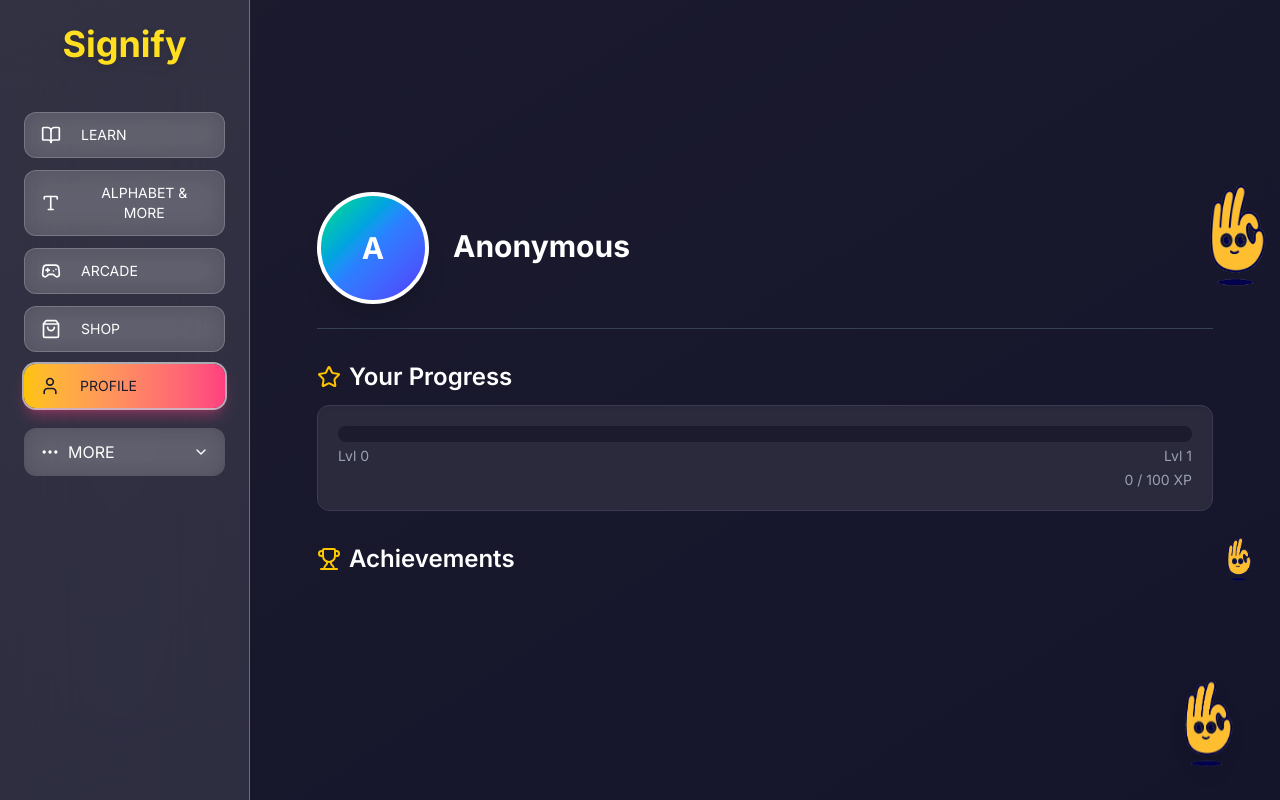
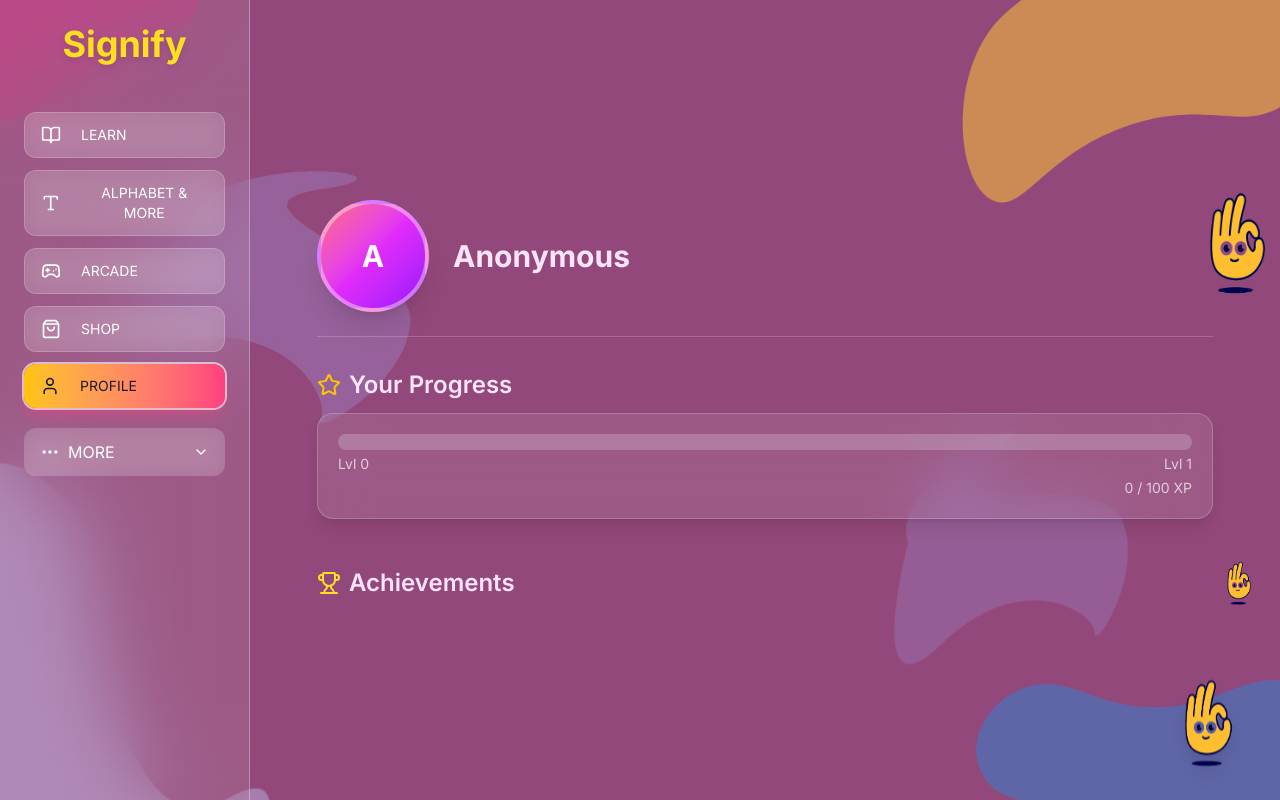
Before and after one commit to Cejay29/Signify-, a React (Vite) app: page /profile in a window 1280 px wide. Built offline with nearby package versions, Linux system fonts and the light colour scheme.

Commit message:
updated profile

```diff
--- a/src/pages/Profile.jsx
+++ b/src/pages/Profile.jsx
@@ -1,14 +1,10 @@
 "use client";
 import { useEffect, useState } from "react";
 import { supabase } from "../lib/supabaseClient";
-import {
-  Star,
-  Trophy
-} from "lucide-react";
+import { Star, Trophy } from "lucide-react";
 import Sidebar from "../components/Sidebar";
 import AchievementIcon from "../components/AchievementIcon";
 
-/* --------------------- HELPER FUNCTIONS --------------------- */
 function xpNeededFor(level) {
   return 100 + level * 20;
 }
@@ -26,30 +22,27 @@ function rarityClass(r) {
     case "legendary":
       return "border-yellow-400";
     default:
-      return "border-gray-600";
+      return "border-pink-300/40";
   }
 }
 
-/* Random avatar gradient */
 function getRandomGradient() {
   const gradients = [
-    "from-pink-500 via-red-500 to-yellow-500",
-    "from-indigo-500 via-purple-500 to-pink-500",
-    "from-green-400 via-blue-500 to-indigo-600",
-    "from-yellow-400 via-red-500 to-pink-500",
-    "from-blue-500 via-teal-500 to-green-400",
+    "from-pink-400 via-fuchsia-500 to-purple-600",
+    "from-purple-500 via-pink-400 to-yellow-400",
+    "from-rose-400 via-fuchsia-500 to-purple-600",
+    "from-yellow-300 via-rose-400 to-pink-500",
+    "from-indigo-400 via-purple-500 to-pink-400",
   ];
   return gradients[Math.floor(Math.random() * gradients.length)];
 }
 
-/* --------------------- COMPONENT --------------------- */
 export default function Profile() {
   const [user, setUser] = useState(null);
   const [userData, setUserData] = useState(null);
   const [achievements, setAchievements] = useState([]);
   const [unlockedIds, setUnlockedIds] = useState([]);
 
-  /* --------------------- LOAD USER --------------------- */
   async function loadUserData() {
     const { data: { session } } = await supabase.auth.getSession();
     const userInfo = session?.user;
@@ -64,6 +57,7 @@ export default function Profile() {
       .single();
 
     if (!data) return;
+
     let { xp, level } = data;
 
     xp = xp || 0;
@@ -83,7 +77,6 @@ export default function Profile() {
     setUserData({ ...data, xp, level });
   }
 
-  /* --------------------- LOAD ACHIEVEMENTS --------------------- */
   async function loadAchievements() {
     const { data: { session } } = await supabase.auth.getSession();
     const userInfo = session?.user;
@@ -104,13 +97,11 @@ export default function Profile() {
     setAchievements(data || []);
   }
 
-  /* --------------------- LOGOUT --------------------- */
   async function logout() {
     await supabase.auth.signOut();
     window.location.href = "/landing";
   }
 
-  /* Load everything */
   useEffect(() => {
     loadUserData();
     loadAchievements();
@@ -132,11 +123,22 @@ export default function Profile() {
     })();
 
   return (
-    <div className="flex h-screen bg-gradient-to-br from-[#1C1B2E] to-[#14142B] text-white font-[Inter]">
+    <div className="
+      relative flex min-h-screen font-['Inter']
+      bg-[#92487A] text-white overflow-hidden
+    ">
+
+      {/* 🍇 Matching Homepage Background Shapes */}
+      <img src="/bg/upper-left.png" className="absolute top-[-130px] left-[-80px] w-72 opacity-55 pointer-events-none" />
+      <img src="/bg/upper-right.png" className="absolute top-[-150px] right-[-60px] w-96 opacity-65 pointer-events-none" />
+      <img src="/bg/shape-center.png" className="absolute top-[20%] left-[10%] w-72 opacity-25 rotate-[12deg] pointer-events-none" />
+      <img src="/bg/shape-center.png" className="absolute top-[55%] right-[12%] w-64 opacity-20 rotate-[-18deg] pointer-events-none" />
+      <img src="/bg/shape-bottom-left.png" className="absolute bottom-[-150px] left-[-70px] w-96 opacity-40 pointer-events-none" />
+      <img src="/bg/lower-right.png" className="absolute bottom-[-160px] right-[-70px] w-96 opacity-35 pointer-events-none" />
+
       <Sidebar onLogout={logout} />
 
-      {/* MAIN */}
-      <main className="flex-1 overflow-y-auto p-8 md:ml-16 xl:ml-[250px]">
+      <main className="flex-1 overflow-y-auto p-10 md:ml-16 xl:ml-[250px] relative z-10">
 
         {/* USER SECTION */}
         <section className="pt-40 max-w-4xl mx-auto">
@@ -145,58 +147,60 @@ export default function Profile() {
           <div className="flex items-center gap-6 mb-6 relative">
 
             {/* Avatar */}
-            <div className={`w-28 h-28 rounded-full border-4 bg-gradient-to-br ${avatarGradient}
-              flex items-center justify-center text-3xl font-bold shadow-xl`}>
+            <div
+              className={`
+                w-28 h-28 rounded-full border-4 border-white/40
+                bg-gradient-to-br ${avatarGradient}
+                flex items-center justify-center text-3xl font-bold shadow-xl
+              `}
+            >
               {username.charAt(0).toUpperCase()}
             </div>
 
-            {/* Username + Email */}
             <div>
-              <h2 className="text-3xl font-bold mb-1">{username}</h2>
-              <p className="text-gray-400">{email}</p>
+              <h2 className="text-3xl font-extrabold text-[#FFE4FB]">{username}</h2>
+              <p className="text-white/70">{email}</p>
             </div>
 
-            {/* Mascot beside user */}
+            {/* Mascot */}
             <img
               src="/img/big-logo.gif"
               className="absolute right-[-80px] top-[-10px] w-28 h-28 animate-bounce-slow pointer-events-none"
             />
           </div>
 
-          <hr className="border-gray-700 mb-8" />
+          <hr className="border-white/20 mb-8" />
 
           {/* XP PROGRESS */}
-          <div className="mb-8">
-            <h3 className="text-2xl font-semibold mb-3 flex items-center gap-2">
+          <div className="mb-12">
+            <h3 className="text-2xl font-semibold mb-3 flex items-center gap-2 text-[#FFE4FB]">
               <Star className="w-6 h-6 text-[#FFC400]" /> Your Progress
             </h3>
 
-            <div className="bg-[#2A2A3C] p-5 rounded-xl shadow-inner border border-[#3a3a55]">
-              <div className="w-full bg-[#1C1B2E] rounded-full h-4 overflow-hidden">
+            <div className="bg-white/10 backdrop-blur-xl p-5 rounded-2xl shadow-lg border border-white/20">
+              <div className="w-full bg-white/20 rounded-full h-4 overflow-hidden">
                 <div
-                  className="h-4 bg-gradient-to-r from-[#FFC400] to-[#FF6B00] rounded-full transition-all"
+                  className="h-4 bg-gradient-to-r from-[#FFC400] to-[#FF3F7F] rounded-full"
                   style={{ width: `${percent}%` }}
                 />
               </div>
 
-              <div className="flex justify-between text-sm text-gray-400 mt-1">
+              <div className="flex justify-between text-sm text-white/70 mt-1">
                 <span>Lvl {level}</span>
                 <span>Lvl {level + 1}</span>
               </div>
 
-              <p className="text-sm text-gray-400 mt-1 text-right">
+              <p className="text-sm text-white/70 mt-1 text-right">
                 {xp} / {xpNeeded} XP
               </p>
             </div>
           </div>
 
           {/* ACHIEVEMENTS */}
-          <div>
-            <h3 className="text-2xl font-semibold mb-3 flex items-center gap-2 relative">
-              <Trophy className="w-6 h-6 text-yellow-400" />
+          <div className="mb-20">
+            <h3 className="text-2xl font-semibold mb-4 flex items-center gap-2 text-[#FFE4FB] relative">
+              <Trophy className="w-6 h-6 text-yellow-300" />
               Achievements
-
-              {/* Middle Mascot Badge */}
               <img
                 src="/img/big-logo.gif"
                 className="w-12 h-12 absolute right-[-50px] top-[-5px] animate-bounce pointer-events-none"
@@ -211,19 +215,19 @@ export default function Profile() {
                   <div
                     key={a.id}
                     className={`border rounded-xl p-5 ${rarityClass(a.rarity)}
-                      ${unlocked ? "bg-[#2A2A3C]" : "bg-[#1C1B2E] opacity-70"}`}
+                      ${unlocked ? "bg-white/15 backdrop-blur-xl border-white/40" : "bg-white/5 border-white/10 opacity-70"}
+                    `}
                   >
                     <div className="flex items-center gap-3 mb-2">
                       <AchievementIcon icon={a.icon} size={28} />
                       <h4 className="text-xl font-bold">{a.title}</h4>
                     </div>
 
-                    <p className="text-gray-300 text-sm mb-3">
+                    <p className="text-white/70 text-sm mb-3">
                       {a.description}
                     </p>
 
-                    <div className={`text-sm ${unlocked ? "text-green-400" : "text-gray-500"
-                      }`}>
+                    <div className={`text-sm ${unlocked ? "text-green-300" : "text-white/40"}`}>
                       {unlocked ? "✅ Unlocked" : "🔒 Locked"}
                       <span className="italic ml-1">· {rarityLabel(a.rarity)}</span>
                     </div>
@@ -235,11 +239,12 @@ export default function Profile() {
 
         </section>
 
-        {/* FLOATING MASCOT BOTTOM-RIGHT */}
+        {/* FLOATING MASCOT */}
         <img
           src="/img/big-logo.gif"
-          className="fixed bottom-6 right-6 w-24 h-24 drop-shadow-xl z-20 animate-float pointer-events-none"
+          className="fixed bottom-6 right-6 w-24 h-24 drop-shadow-xl animate-float pointer-events-none"
         />
+
       </main>
 
       {/* ANIMATIONS */}
--- a/src/pages/Shop.jsx
+++ b/src/pages/Shop.jsx
@@ -5,7 +5,7 @@ import { supabase } from "../lib/supabaseClient";
 import Sidebar from "../components/Sidebar";
 import { ShoppingBag, ShoppingCart } from "lucide-react";
 
-const MASCOT = "/img/mascot.png";
+const MASCOT = "/img/big-logo.gif";
 
 let confetti;
 (async () => {
```
